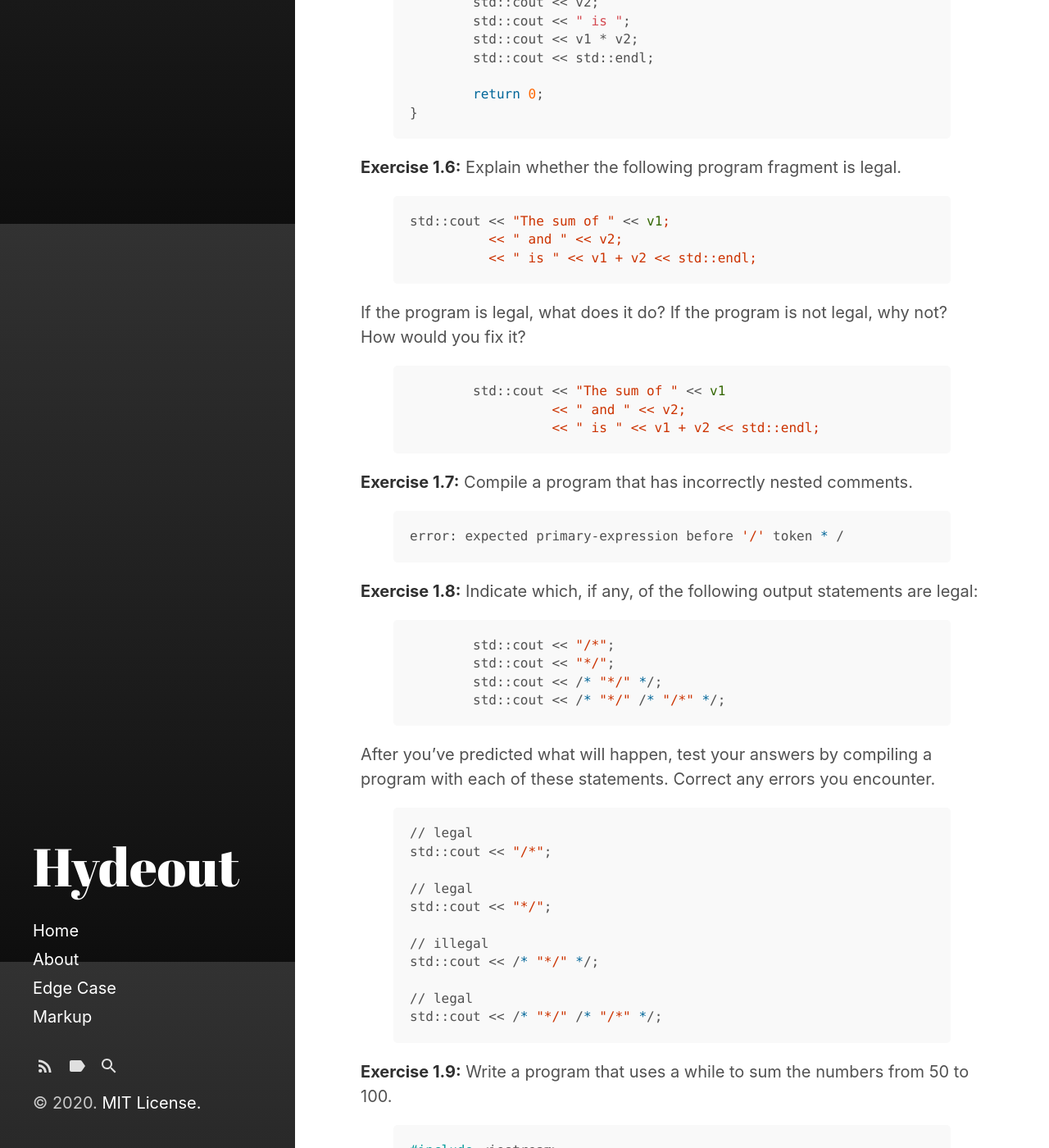
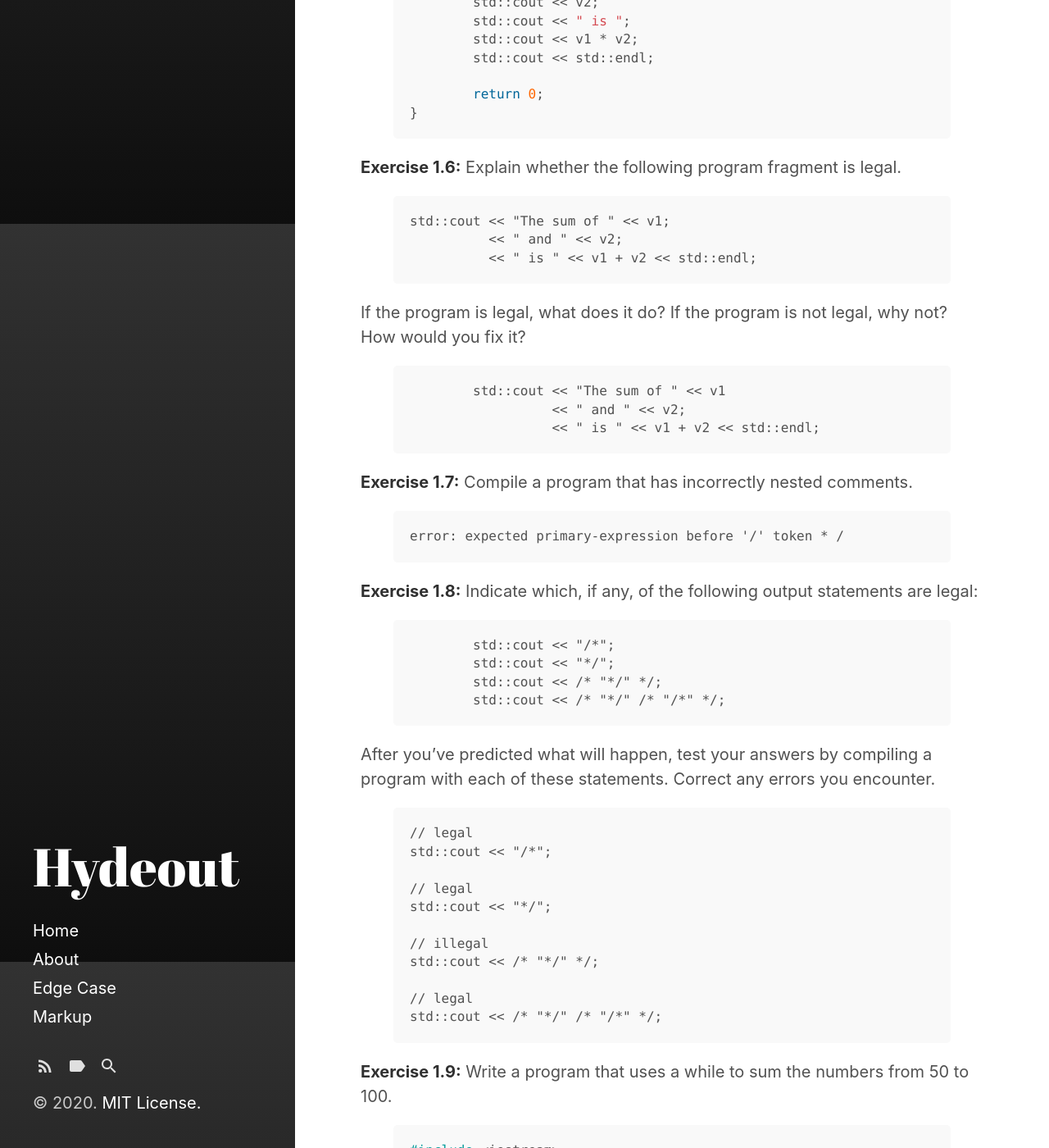
Before and after one commit to C13H12N4O2/C13H12N4O2.github.io, a Jekyll site: the page built from _posts/2020-08-22-Chapter-1.md, in a window 1280 px wide and 1400 px high, scrolled down 1527 px. Shown: the whole window at 82% size. Built offline with Jekyll 4.4.1, drawn with Linux system fonts in a browser that asks for light colours; some of the changed text lies outside the part shown.

Commit message:
Update 2020-08-22-Chapter-1.md

```diff
--- a/_posts/2020-08-22-Chapter-1.md
+++ b/_posts/2020-08-22-Chapter-1.md
@@ -8,14 +8,14 @@ tags:
 ---
 <strong>Exercise 1.1:</strong> Review the documentation for your compiler and determine what file naming convention it uses. Compile and run the main program from page 2.
 
-{% highlight bash %}
+{% highlight txt %}
 c++ prog1.cpp
 {% endhighlight %}
 
 
 <strong>Exercise 1.2:</strong> Change the program to return -1. A return value of -1 is often treated as an indicator that the program failed. Recompile and rerun your program to see how your system treats a failure indicator from main.
 
-{% highlight bash %}
+{% highlight txt %}
 no error was found
 {% endhighlight %}
 
@@ -74,7 +74,7 @@ int main() {
 
 <strong>Exercise 1.6:</strong> Explain whether the following program fragment is legal.
 
-{% highlight bash %}
+{% highlight txt %}
 std::cout << "The sum of " << v1;
 	  << " and " << v2;
 	  << " is " << v1 + v2 << std::endl;
@@ -82,7 +82,7 @@ std::cout << "The sum of " << v1;
 
 If the program is legal, what does it do? If the program is not legal, why not? How would you fix it?
 
-{% highlight bash %}
+{% highlight txt %}
 	std::cout << "The sum of " << v1
 		  << " and " << v2;
 		  << " is " << v1 + v2 << std::endl;
@@ -91,14 +91,14 @@ If the program is legal, what does it do? If the program is not legal, why not?
 
 <strong>Exercise 1.7:</strong> Compile a program that has incorrectly nested comments.
 
-{% highlight bash %}
+{% highlight txt %}
 error: expected primary-expression before '/' token * /
 {% endhighlight %}
 
 
 <strong>Exercise 1.8:</strong> Indicate which, if any, of the following output statements are legal:
 
-{% highlight bash %}
+{% highlight txt %}
 	std::cout << "/*";
 	std::cout << "*/";
 	std::cout << /* "*/" */;
@@ -107,7 +107,7 @@ error: expected primary-expression before '/' token * /
 
 After you’ve predicted what will happen, test your answers by compiling a program with each of these statements. Correct any errors you encounter.
 
-{% highlight bash %}
+{% highlight txt %}
 // legal
 std::cout << "/*";
 
@@ -188,7 +188,7 @@ int main() {
 		sum += i;
 {% endhighlight %}
 
-{% highlight bash %}
+{% highlight txt %}
 sum[-100, -1] = -5050
 sum[1, 100] = 5050
 sum[-100, -1] + 0 + sum[1, 100] = 0
@@ -216,7 +216,7 @@ int main() {
 
 <strong>Exercise 1.14:</strong> Compare and contrast the loops that used a for with those using a while. Are there advantages or disadvantages to using either form?
 
-{% highlight bash %}
+{% highlight txt %}
 for loop is used when the number is known before entering the loop.
 while loop is used when the number is not known before entering the loop.
 {% endhighlight %}
@@ -265,14 +265,14 @@ int main() {
 <strong>Exercise 1.17:</strong> What happens in the program presented in this section if the
 input values are all equal? What if there are no duplicated values?
 
-{% highlight bash %}
+{% highlight txt %}
 "%currVal% occurs %cnt% times" would not show up on cli and wait an input until user enter an End-of-File.
 {% endhighlight %}
 
 
 <strong>Exercise 1.18:</strong> Compile and run the program from this section giving it only equal values as input. Run it again giving it values in which no number is repeated.
 
-{% highlight bash %}
+{% highlight txt %}
 "%currVal% occurs %cnt% times" would show up on cli. Last line would not show up on cli until user enter an End-of-File.
 {% endhighlight %}
 
@@ -399,7 +399,7 @@ int main() {
 <strong>Exercise 1.24:</strong> Test the previous program by giving multiple transactions representing multiple ISBNs. The records for each ISBN should be grouped together.
 
 IN
-{% highlight bash %}
+{% highlight txt %}
 0-201-70353-X 4 24.99
 0-201-82470-1 4 45.39
 0-201-88954-4 2 15.00
@@ -413,7 +413,7 @@ IN
 {% endhighlight %}
 
 OUT
-{% highlight bash %}
+{% highlight txt %}
 0-201-70353-X 4 24.99
 0-201-82470-1 4 45.39
 0-201-88954-4 2 15.00
@@ -435,18 +435,18 @@ OUT
 <strong>Exercise 1.25:</strong> Using the Sales_item.h header from the Web site, compile and execute the bookstore program presented in this section.
 
 IN
-{% highlight bash %}
+{% highlight txt %}
 NULL
 {% endhighlight %}
 
 OUT
-{% highlight bash %}
+{% highlight txt %}
 No data?!
 {% endhighlight %}
 
 
 IN
-{% highlight bash %}
+{% highlight txt %}
 0-201-70353-X 4 24.99
 0-201-82470-1 4 45.39
 0-201-88954-4 2 15.00
@@ -460,7 +460,7 @@ IN
 {% endhighlight %}
 
 OUT
-{% highlight bash %}
+{% highlight txt %}
 0-201-70353-X 4 24.99
 0-201-82470-1 4 45.39
 0-201-88954-4 2 15.00
```
